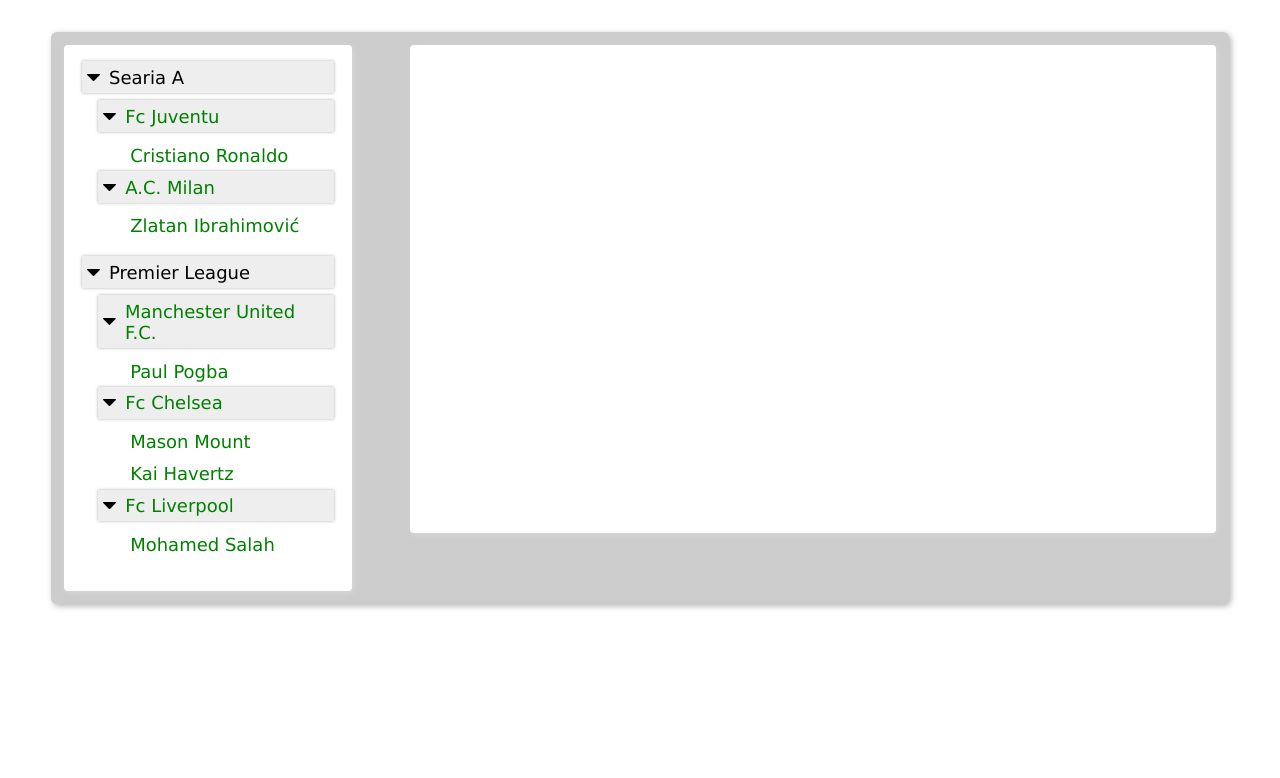
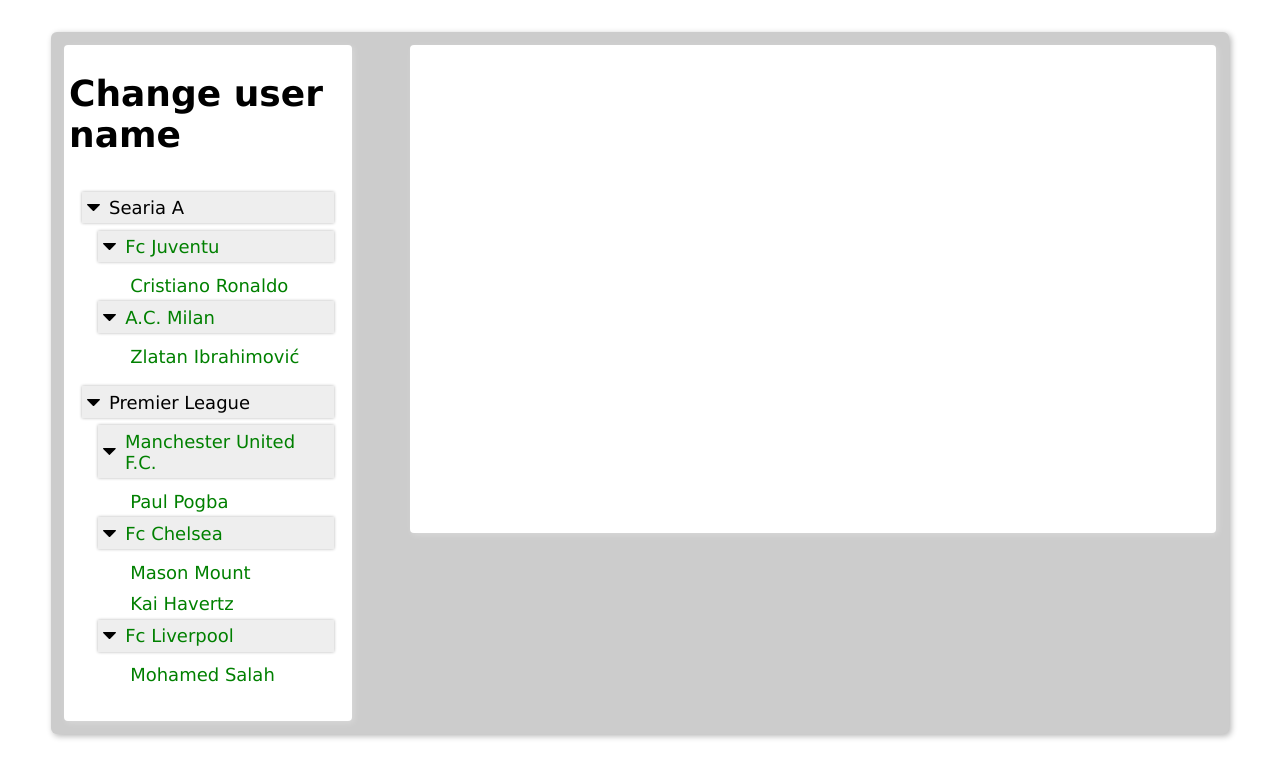
Before and after one commit to Narek-Av/soccer-analyzer-ts, a React (Create React App) app: page / in a window 1280 px wide. Shown: the top 778 px of the page. Built offline with nearby package versions, Linux system fonts and the light colour scheme.

Commit message:
Showing user name in sidebar menu

```diff
--- a/src/components/Sidebar/Sidebar.tsx
+++ b/src/components/Sidebar/Sidebar.tsx
@@ -32,6 +32,7 @@
 
   return (
     <div className="sidebar-container">
+      <h1>Change user name</h1>
       <ul className="leagues">
         {leagues.map(({ name, teams, id }: League) => (
           <li key={id} className="leagues-item">
```
